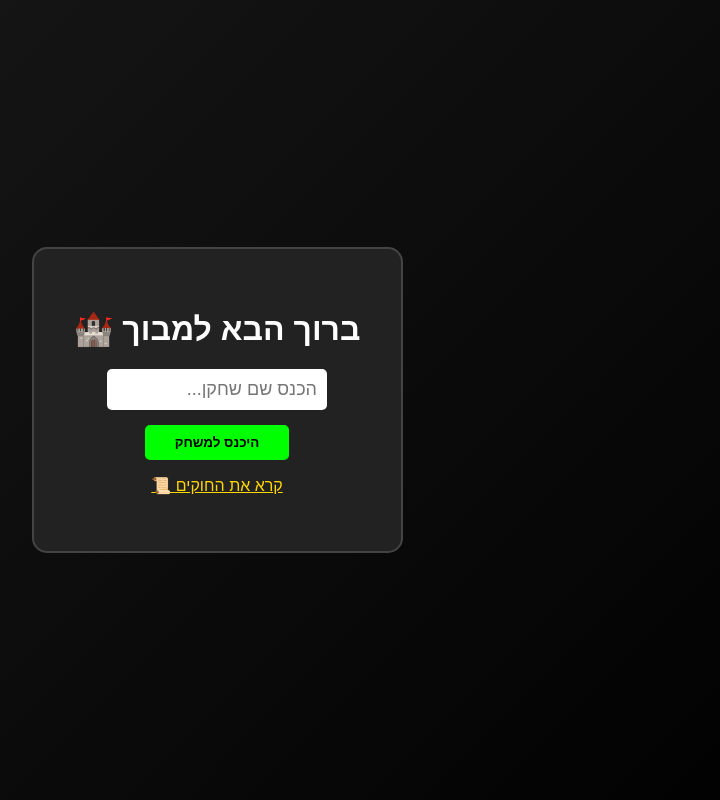
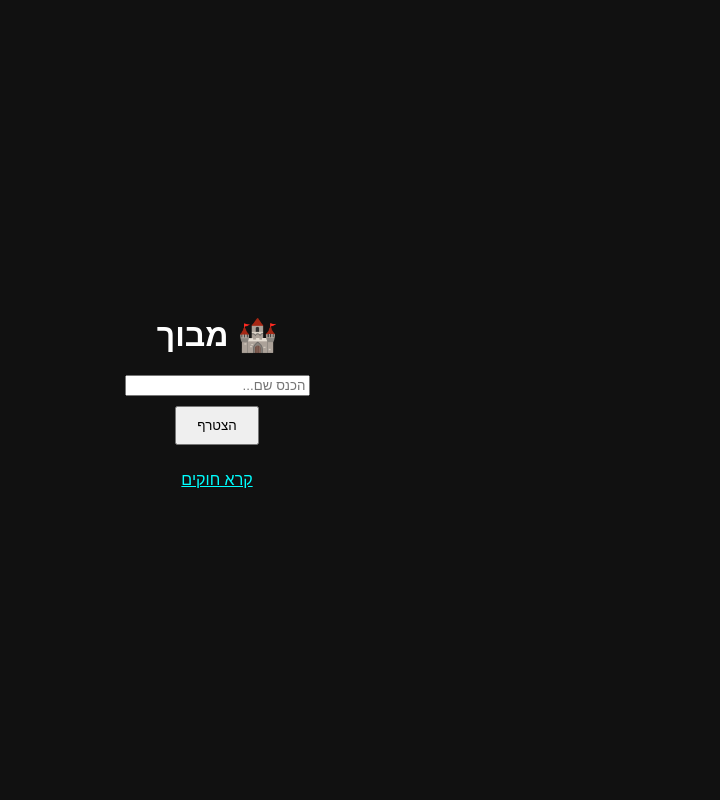
Before and after one commit to randomterner/my-maze-game, a Flask app: page / in a window 1280 px wide. Shown: the whole page, without its empty margins (423-1143 px from the left). Run offline with Flask 3, Linux system fonts and the light colour scheme; some libraries are stand-ins or nearby versions.

Commit message:
Update index.html

```diff
--- a/templates/index.html
+++ b/templates/index.html
@@ -5,112 +5,67 @@
     <script src="https://cdnjs.cloudflare.com/ajax/libs/socket.io/4.7.2/socket.io.min.js"></script>
     <style>
         body { background: #000; color: #fff; font-family: sans-serif; margin: 0; overflow: hidden; }
-
-        /* Welcome Screen Styling */
-        #welcome-screen {
-            position: fixed; top: 0; left: 0; width: 100%; height: 100%;
-            background: linear-gradient(135deg, #1a1a1a 0%, #000 100%);
-            display: flex; flex-direction: column; align-items: center; justify-content: center;
-            z-index: 1000; transition: 0.5s;
-        }
-        #welcome-box { background: #222; padding: 40px; border-radius: 15px; border: 2px solid #444; text-align: center; }
-        input { padding: 10px; font-size: 18px; border-radius: 5px; border: none; margin-bottom: 15px; width: 200px; }
-        .btn-play { background: lime; color: #000; padding: 10px 30px; border: none; font-weight: bold; cursor: pointer; border-radius: 5px; }
-
-        /* Rules Modal */
-        #rules-modal { display: none; position: fixed; top: 50%; left: 50%; transform: translate(-50%, -50%); width: 80%; max-height: 70%; background: #333; padding: 20px; border: 2px solid gold; overflow-y: auto; z-index: 1001; }
-
-        /* Game UI */
-        #game-ui { filter: blur(10px); transition: 0.5s; }
-        #main { display: flex; justify-content: center; gap: 20px; padding: 20px; }
-        #board { display: grid; grid-template-columns: repeat(10, 50px); gap: 2px; }
-        .cell { width: 50px; height: 50px; background: #111; border: 1px solid #222; font-size: 10px; display: flex; align-items: center; justify-content: center; }
-        .revealed { background: #333; }
-        .player { background: yellow; border-radius: 50%; width: 24px; height: 24px; box-shadow: 0 0 10px yellow; }
-        .wall-top { border-top: 4px solid #000 !important; }
-        .wall-left { border-left: 4px solid #000 !important; }
-        #log-box { width: 250px; height: 520px; background: #1a1a1a; padding: 10px; border: 1px solid #444; overflow-y: auto; text-align: right; font-size: 13px; }
+        #welcome { position: fixed; width: 100%; height: 100%; background: #111; z-index: 1000; display: flex; flex-direction: column; align-items: center; justify-content: center; }
+        #board { display: grid; grid-template-columns: repeat(10, 50px); gap: 2px; margin: 20px auto; width: max-content; }
+        .cell { width: 50px; height: 50px; background: #111; border: 1px solid #222; display: flex; align-items: center; justify-content: center; font-size: 10px; position: relative; }
+        .revealed { background: #333; border-color: #444; }
+        .p-self { background: yellow; border-radius: 50%; width: 22px; height: 22px; z-index: 5; }
+        .p-other { background: blue; border-radius: 50%; width: 16px; height: 16px; opacity: 0.6; }
+        #win-screen { display: none; position: fixed; top:0; left:0; width:100%; height:100%; background:rgba(0,0,0,0.9); z-index: 2000; color: gold; flex-direction: column; align-items: center; justify-content: center; font-size: 40px; }
     </style>
 </head>
 <body>
+    <div id="win-screen"><h1 id="winner"></h1><p>ניצח במשחק!</p></div>
 
-    <div id="welcome-screen">
-        <div id="welcome-box">
-            <h1>ברוך הבא למבוך 🏰</h1>
-            <input type="text" id="player-name" placeholder="הכנס שם שחקן...">
-            <br>
-            <button class="btn-play" onclick="startGame()">היכנס למשחק</button>
-            <p><a href="#" onclick="toggleRules()" style="color: gold;">קרא את החוקים 📜</a></p>
-        </div>
+    <div id="welcome">
+        <h1>🏰 מבוך</h1>
+        <input type="text" id="name-in" placeholder="הכנס שם...">
+        <button onclick="join()" style="padding:10px 20px; margin:10px;">הצטרף</button>
+        <p><a href="#" onclick="alert('חוקים: השג את האוצר וצא מהמבוך. אם תפצע 5 פעמים - תמות ותהפוך לצופה.')" style="color:cyan">קרא חוקים</a></p>
     </div>
 
-    <div id="rules-modal">
-        <h3>חוקי המשחק:</h3>
-        <p>1. המטרה: להשיג את האוצר ולצאת דרך היציאה.</p>
-        <p>2. תנועה: השתמש בחיצי המקלדת.</p>
-        <p>3. פנס: לחיצה אמצעית בעכבר כדי להפעיל (דורש פנס וסוללות).</p>
-        <p>4. קירות: פצצות יכולות לפוצץ קירות פנימיים.</p>
-        <button onclick="toggleRules()">סגור</button>
-    </div>
-
-    <div id="game-ui">
-        <div id="main">
-            <div id="board"></div>
-            <div id="log-box">
-                <div style="color: gold; border-bottom: 1px solid gold; margin-bottom: 10px;">📜 יומן:</div>
-                <div id="log-list"></div>
-            </div>
-        </div>
-    </div>
+    <div id="status" style="background:#222; padding:10px;"></div>
+    <div id="board"></div>
 
     <script>
         const socket = io();
-        let mode = "move";
+        function join() { const n = document.getElementById('name-in').value; if(n){ socket.emit('join',{name:n}); document.getElementById('welcome').style.display='none'; } }
 
-        function startGame() {
-            const name = document.getElementById('player-name').value;
-            if(!name) return alert("אנא הכנס שם!");
-            socket.emit('join', {name: name});
-            document.getElementById('welcome-screen').style.display = 'none';
-            document.getElementById('game-ui').style.filter = 'none';
-        }
-
-        function toggleRules() {
-            const modal = document.getElementById('rules-modal');
-            modal.style.display = (modal.style.display === 'block') ? 'none' : 'block';
-        }
-
-        window.oncontextmenu = e => e.preventDefault();
-        window.onmousedown = e => {
-            if(e.button === 1) {
-                mode = (mode === "flashlight") ? "move" : "flashlight";
-            }
-        };
         window.onkeydown = e => {
-            const keys = { "ArrowUp": [0,-1], "ArrowDown": [0,1], "ArrowLeft": [-1,0], "ArrowRight": [1,0] };
-            if(keys[e.key]) { socket.emit('action', { type: mode, dx: keys[e.key][0], dy: keys[e.key][1] }); }
+            const keys = {"ArrowUp":[0,-1],"ArrowDown":[0,1],"ArrowLeft":[-1,0],"ArrowRight":[1,0]};
+            if(keys[e.key]) socket.emit('action', {type:'move', dx:keys[e.key][0], dy:keys[e.key][1]});
         };
 
         socket.on('sync', d => {
+            if(d.winner) { document.getElementById('win-screen').style.display='flex'; document.getElementById('winner').innerText = d.winner; }
+            const b = document.getElementById('board'); b.innerHTML = '';
             const my = d.my_data;
-            const b = document.getElementById('board'); b.innerHTML = '';
+
+            document.getElementById('status').innerText = d.is_spectator && !my.is_man ? "אתה צופה (מתת)" : "אתה בחיים";
+
             for(let y=0; y<10; y++){
                 for(let x=0; x<10; x++){
                     const c = document.createElement('div');
-                    const isKnown = my.known_tiles.some(t => t[0] === x && t[1] === y);
-                    if (isKnown && !my.is_lost) {
-                        const td = d.maze_full[y][x];
+                    const known = my.known_tiles.some(t => t[0] === x && t[1] === y);
+
+                    if(d.is_spectator || (known && !my.is_lost)) {
                         c.className = 'cell revealed';
-                        if(td.walls.top) c.classList.add('wall-top');
-                        if(td.walls.left) c.classList.add('wall-left');
-                        if(td.tile !== "empty") c.innerText = td.tile.substring(0,3);
+                        c.innerText = d.maze[y][x].tile.substring(0,3);
                     } else { c.className = 'cell'; }
-                    if (my.x === x && my.y === y && my.has_spawned) c.innerHTML = '<div class="player"></div>';
+
+                    if(d.phase === 2) c.onclick = () => socket.emit('set_spawn', {x:x, y:y});
+
+                    d.players.forEach(p => {
+                        if(p.x === x && p.y === y && !p.dead) {
+                            const div = document.createElement('div');
+                            div.className = (p.n === my.n) ? 'p-self' : 'p-other';
+                            // Players only see others if they are spectators or on the same square
+                            if(d.is_spectator || p.n === my.n) c.appendChild(div);
+                        }
+                    });
                     b.appendChild(c);
                 }
             }
-            const list = document.getElementById('log-list'); list.innerHTML = '';
-            d.logs.forEach(m => { const div = document.createElement('div'); div.className = 'log-entry'; div.innerText = m; list.appendChild(div); });
         });
     </script>
 </body>
```
